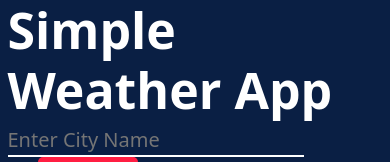
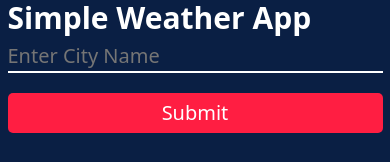
Before and after one commit to Khanhlinh0209/weatherApp, a plain HTML site: page index.html in a window 390 px wide. Shown: the top 162 px of the page. Drawn offline with nearby package versions, Linux system fonts and the light colour scheme.

Commit message:
fix UI 700px

```diff
--- a/style.css
+++ b/style.css
@@ -23,6 +23,11 @@ body {
   color: var(--text_dark);
 }
 
+.container form {
+  position: relative;
+  display: flex;
+  align-items: center;
+}
 h1 {
   color: var(--text_light);
   font-weight: 700;
@@ -52,6 +57,11 @@ button:hover {
   border: none;
   border-bottom: var(--text_light) 2px solid;
 }
+
+.msg {
+  color: var(--text_light);
+  font-size: 2rem;
+}
 .weather-card {
   margin-top: 3rem;
   background-color: var(--text_light);
@@ -74,3 +84,21 @@ button:hover {
   font-size: 2rem;
   color: var(--text_dark);
 }
+
+@media screen and (max-width: 700px) {
+  /* css bên trong áp dụng khi màn hình <= 700px */
+  .container div h1 {
+    font-size: 3rem;
+  }
+  .container form {
+    flex-direction: column;
+  }
+
+  .container form input,
+  .container form button {
+    width: 100%;
+  }
+  .container form button {
+    margin: 20px 0 0 0;
+  }
+}
```
